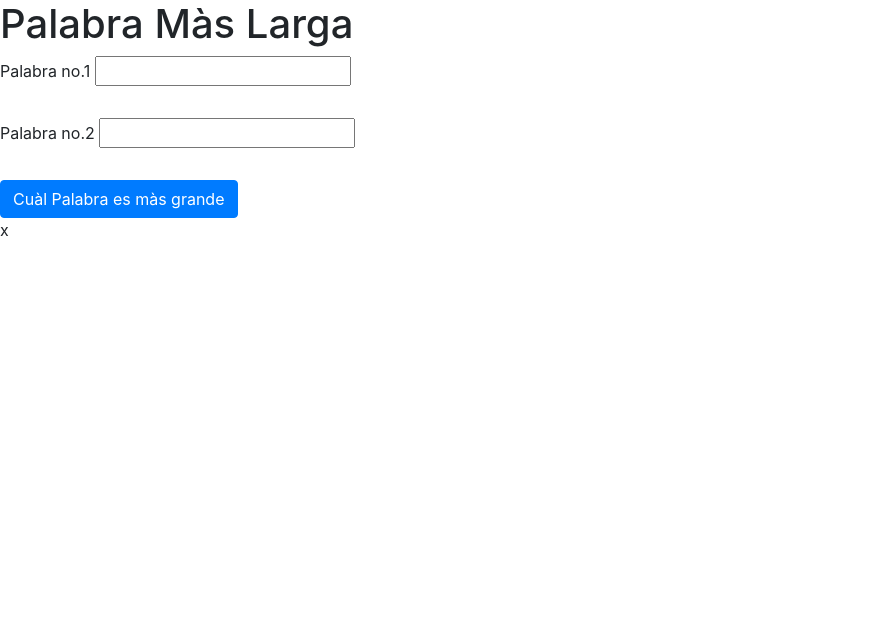
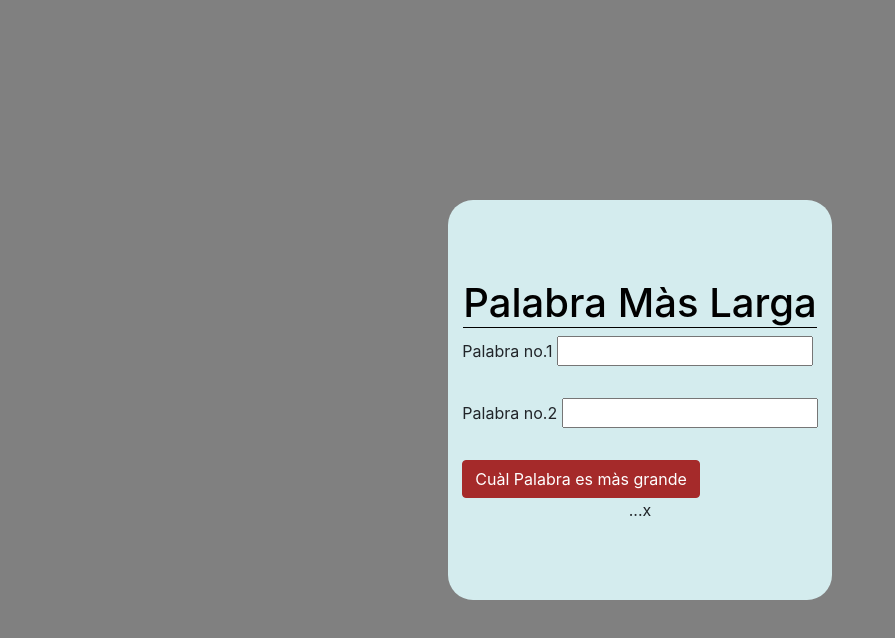
Before and after one commit to Tsammet/javascriptPractica, a plain HTML site: page ejercicios/palabralarga/palabraLarga.html in a window 1280 px wide. Shown: the whole page, without its empty margins (0-895 px from the left). Drawn offline with nearby package versions, Linux system fonts and the light colour scheme.

Commit message:
mejorando html palabras

```diff
--- a/ejercicios/palabralarga/app.js
+++ b/ejercicios/palabralarga/app.js
@@ -7,12 +7,12 @@ const palabraLarga = function(){
 
     if (palabra1.length > palabra2.length){
         let resultado = palabra1.length - palabra2.length
-        document.getElementById("resultado").innerHTML="La palabra 1 tiene " + resultado + " mas letras que la palabra 2"
+        document.getElementById("resultado").innerHTML="La primera palabra tiene " + resultado + " mas letras que la palabra 2"
     }
 
     else if (palabra2.length > palabra1.length){
         let resultado = palabra2.length - palabra1.length
-        document.getElementById("resultado").innerHTML="La palabra 2 tiene " + resultado + " mas letras que la palabra 2"
+        document.getElementById("resultado").innerHTML="La segunda palabra tiene " + resultado + " mas letras que la palabra 2"
     }
 
     else{
--- /dev/null
+++ b/ejercicios/palabralarga/css/style.css
@@ -0,0 +1,34 @@
+#container{
+
+    display: flex;
+    flex-direction: column;
+    align-items: center;
+    justify-content: center;
+    background-color: gray;
+    width: 100vw;
+    height: 100vh;
+}
+
+h1{
+    display: flex;
+    align-items: start;
+    color: black;
+    border-bottom: 1px solid black;
+}
+
+#contenedorBox{
+    display: flex;
+    align-items: center;
+    flex-direction: column;
+    justify-content: center;
+    height: 50vh;
+    width: 30vw;
+    background-color: rgb(212, 236, 238);
+    border-radius: 25px;
+}
+
+#formularioPalabra button{
+    background-color: brown;
+    border: 1px solid brown;
+
+}
--- a/ejercicios/palabralarga/palabraLarga.html
+++ b/ejercicios/palabralarga/palabraLarga.html
@@ -4,12 +4,15 @@
     <meta charset="UTF-8">
     <meta name="viewport" content="width=device-width, initial-scale=1.0">
     <script src="/ejercicios/palabralarga/app.js"></script>
+    <link rel="stylesheet" href="css/style.css">
     <link rel="stylesheet" href="https://stackpath.bootstrapcdn.com/bootstrap/4.5.2/css/bootstrap.min.css">
     <title>Document</title>
 </head>
 <body>
 
     <div id="container">
+        <div id="contenedorBox">
+
             <h1>Palabra Màs Larga</h1>
             <form id="formularioPalabra">
                 <div class="form-group">
@@ -23,7 +26,8 @@
 
                 <button type="button" class="btn btn-primary" onclick="palabraLarga()">Cuàl Palabra es màs grande</button>
             </form>
-        <div id="resultado">x</div>
+            <div id="resultado">...x</div>
+        </div>
     </div>
 
 
```
Lines whose indentation alone changed are shown as unchanged.
